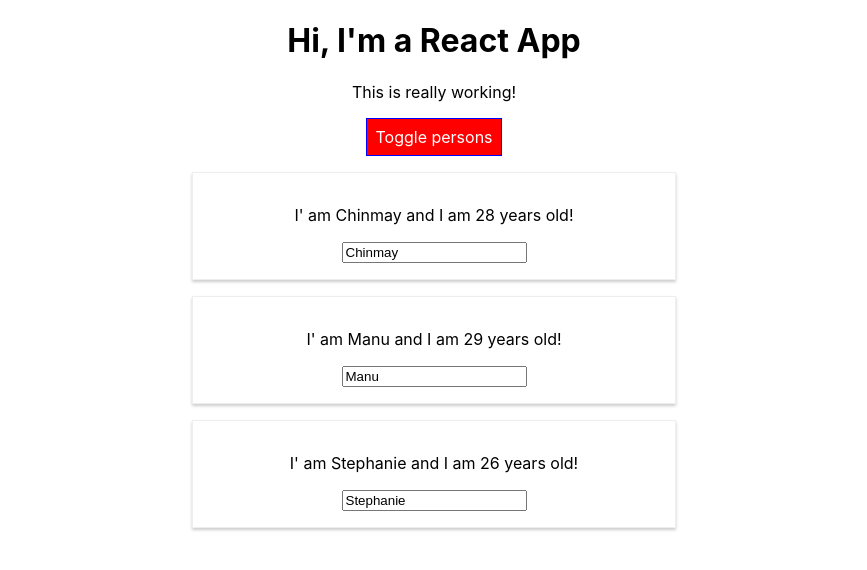
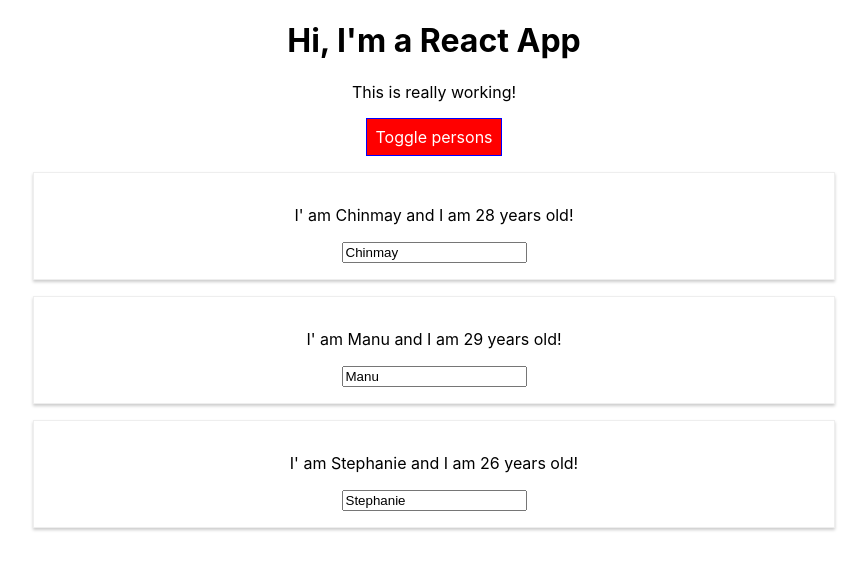
Before and after one commit to chinmaymoharir/react-project-1, a React (Create React App) app: page / in a window 1280 px wide. Both pictures are taken after a click on the button "Toggle persons". Shown: the top 570 px of the page, without its empty margins (206-1073 px from the left). Built offline with nearby package versions, Linux system fonts and the light colour scheme.

Commit message:
Ch5_7 removing radium from app and person

```diff
--- a/src/App.js
+++ b/src/App.js
@@ -1,6 +1,5 @@
 import React, { Component } from 'react';
 import './App.css';
-import Radium, { StyleRoot } from 'radium';
 import Person from './Person/Person';
 
 class App extends Component {
@@ -69,11 +68,8 @@
     font: 'inherit',
     border: '1px solid blue',
     padding: '8px',
-    cursor: 'pointer',
-    ':hover': {
-      backgroundColor: 'lightgreen',
-      color: 'black'
-    }
+    cursor: 'pointer'
+
   }
 
   let persons = null;
@@ -107,10 +103,7 @@
         </div>
     );
     style.backgroundColor = 'red';
-    style[':hover'] = {
-      backgroundColor: 'salmon',
-      color: 'black'
-    };
+
   }
 
   // let classes = ['red', 'bold'].join(' ');
@@ -125,7 +118,6 @@
     }
 
   return (
-    <StyleRoot>
     <div className="App">
       <h1>Hi, I'm a React App</h1>
       <p className={classes.join(' ')}>This is really working!</p>
@@ -134,11 +126,10 @@
         onClick={this.togglePersonsHandler}>Toggle persons</button>
       {persons}
     </div>
-    </StyleRoot>
   );
 
   // return React.createElement('div', {className: 'App'}, React.createElement('h1', null, 'Does this work now?'))
 }
 }
 
-export default Radium(App);
+export default App;
--- a/src/Person/Person.js
+++ b/src/Person/Person.js
@@ -1,16 +1,10 @@
 import React from 'react';
-import Radium from 'radium';
 import './Person.css';
 
 const person = (props) =>  {
-    const style = {
-        '@media (min-width: 500px)': {
-           width: '450px'
-        }
-    };
 
     return (
-    <div className='Person' style = {style}>
+    <div className='Person'>
         <p onClick = {props.click}>I' am {props.name} and I am {props.age} years old!</p>
         <p>{props.children}</p>
         <input type='text' onChange={props.changed} value={props.name}/>
@@ -18,4 +12,4 @@
     )
 }
 
-export default Radium(person);
+export default person;
```
